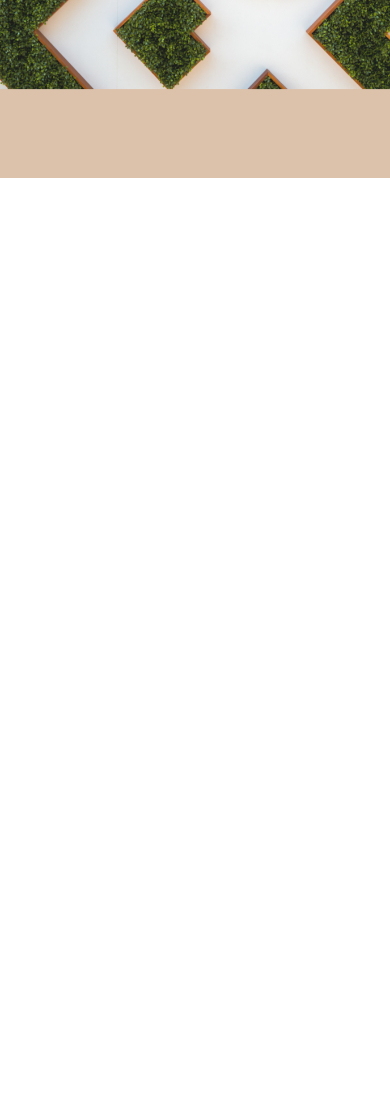
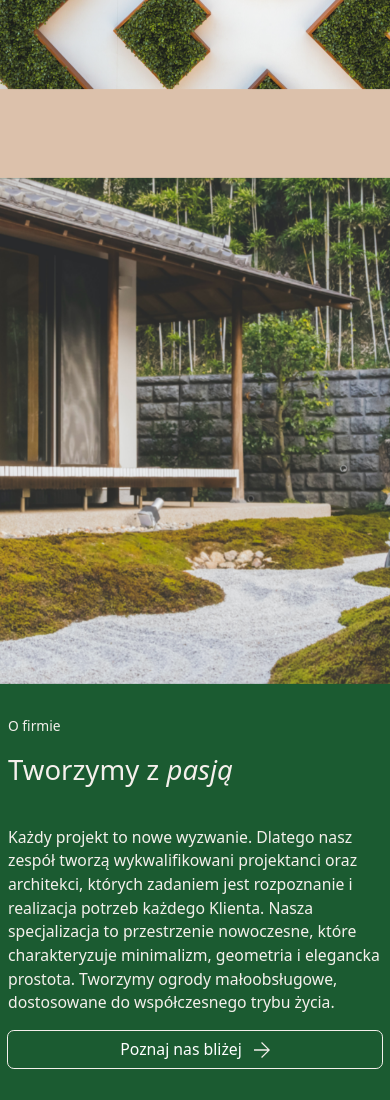
Before and after one commit to RaghRoog/zadanie_rekrutacyjne_adRespect.pl, a website with bundled scripts: page index.html in a window 390 px wide. Shown: the part 824-1924 px from the top of the page. Before the commit the page ends 1002 px from the top, so only its background shows below. Built offline with nearby package versions, Linux system fonts and the light colour scheme; files whose address does not match are found by name.

Commit message:
sekcja o firmie oraz poprawa responsywnosci

```diff
--- a/index.html
+++ b/index.html
@@ -52,15 +52,15 @@
         </nav>
         <div class="container-fluid hero-section">
             <div class="row">
-                <div class="col-lg-7 left-side">
-                    <div class="text">
+                <div class="col-lg-7 grid-side">
+                    <div class="text-and-btns">
                         <p class="h1">Nowoczesna <br> aranżacja <br> Twojego ogrodu</p>
                         <p>
                             Marka GiardDesign to wieloletnie doświadczenie i wysoka estetyka
                             realizacji. Oferujemy kompleksowy zakres usług z indywidualnym
                             podejściem do każdego projektu.
                         </p>
-                        <div class="btn-container">
+                        <div id="hero-btn-container" class="btn-container">
                             <button class="btn">Skontaktuj się z nami</button>
                             <button class="btn">Zobacz nasze realizacje
                                 <img src="imgs/arrow-down.svg" alt="arrow down">
@@ -68,7 +68,7 @@
                         </div>
                     </div>
                 </div>
-                <div class="col-lg right-side position-relative">
+                <div class="col-lg absolute-side position-relative">
                     <div style="height: 100%;width: 100%;" class="position-absolute end-0">
                         <div id="heroSectionCarousel" class="carousel slide" data-bs-ride="'carousel">
                             <div class="carousel-inner">
@@ -95,5 +95,41 @@
                 </div>
             </div>
         </div>
+        <div class="container-fluid o-firmie-section">
+            <div class="row">
+                <div class="col-lg absolute-side position-relative">
+                    <div class="img-container position-absolute end-0">
+                        <img src="/imgs/o-firmie-img.png" alt="o firmie image">
+                    </div>
+                </div>
+                <div class="col-lg-7 grid-side">
+                    <div class="text-and-btns">
+                        <small>O firmie</small>
+                        <p class="h1">Tworzymy z <span class="fst-italic">pasją</span></p>
+                        <p>
+                            Każdy projekt to nowe wyzwanie. Dlatego nasz zespół tworzą
+                            wykwalifikowani projektanci oraz architekci, których zadaniem jest
+                            rozpoznanie i realizacja potrzeb każdego Klienta. Nasza specjalizacja
+                            to przestrzenie nowoczesne, które charakteryzuje minimalizm, geometria
+                            i elegancka prostota. Tworzymy ogrody małoobsługowe, dostosowane do
+                            współczesnego trybu życia.
+                        </p>
+                        <div id="o-firmie-btn-container" class="btn-container">
+                            <button class="btn">Poznaj nas bliżej
+                                <img src="/imgs/arrow-right.svg" alt="arrow">
+                            </button>
+                        </div>
+                    </div>
+                </div>
+            </div>
+        </div>
+
+        <script>
+            //skrypt odpowiedzialny za ustawianie odpowiedniej szerokości
+            //kontenerowi z przyciskami (potrzebny dla responsywności)
+            let heroBtnContainerWidth = document.getElementById('hero-btn-container').clientWidth
+            let oFirmieBtnContainer = document.getElementById('o-firmie-btn-container')
+            oFirmieBtnContainer.style.width = `${heroBtnContainerWidth}px`
+        </script>
     </body>
 </html>
--- a/styles/heroBlock.css
+++ b/styles/heroBlock.css
@@ -1,18 +1,17 @@
 /* część stylów powtarza sie także dla sekcji 'o firmie'
 dlatego są one w jednym pliku */
 
-.hero-section{
-    background-color: #DCC1AB;
-}
-.left-side{
+/* wspólne style */
+.grid-side{
     display: flex;
     align-items: center;
     justify-content: flex-end;
     padding-right: 64px;
 }
-.text{
+.text-and-btns{
     width: min-content;
-    padding: 32px;
+    padding-bottom: 32px;
+    padding-top: 32px;
 }
 .h1{
     margin-bottom: 44px;
@@ -21,6 +20,14 @@ dlatego są one w jednym pliku */
 p{
     margin-bottom: 72px;
     width: 100%;
+}
+.absolute-side{
+    height: 90vh;
+}
+
+/* hero-section */
+.hero-section{
+    background-color: #DCC1AB;
 }
 .btn-container{
     display: flex;
@@ -43,10 +50,6 @@ p{
     padding-right: 22px;
     padding-top: 12px;
     padding-bottom: 14px;
-}
-.right-side{
-    background-color: #DCC1AB;
-    height: 90vh;
 }
 .carousel, .carousel-inner{
     height: inherit;
@@ -81,28 +84,76 @@ p{
     transform: rotate(180deg);
 }
 
+/* 'o firmie' section */
+.o-firmie-section{
+    background-color: #1B5B31;
+    color: #F5F0EC;
+}
+.img-container{
+    height: 100%;
+    width: 100%;
+}
+.img-container img{
+    height: 100%;
+    width: 100%;
+    object-fit: cover;
+}
+.o-firmie-section .text-and-btns{
+    padding-left: 96px;
+}
+.o-firmie-section .grid-side{
+    justify-content: flex-start;
+    padding-right: 0;
+    padding-left: 64px;
+}
+.o-firmie-section .btn{
+    display: flex;
+    justify-content: center;
+    align-items: center;
+    gap: 12px;
+    outline: 1px solid #F5F0EC;
+}
+small{
+    display: inline-block;
+    margin-bottom: 16px;
+}
+.o-firmie-section .h1{
+    margin-bottom: 40px;
+}
+
+@media only screen and (max-width: 992px) {
+    .grid-side{
+        padding: 0;
+        flex-direction: column;
+    }
+    .text-and-btns{
+        display: flex;
+        flex-direction: column;
+    }
+    .btn-container{
+        align-self: center;
+    }
+    .o-firmie-section .grid-side{
+        padding-left: 0;
+    }
+    .o-firmie-section .text-and-btns{
+        padding-left: 0;
+    }
+    #o-firmie-btn-container{
+        display: flex;
+        justify-content: center;
+    }
+}
+
 @media only screen and (max-width: 650px) {
     .btn-container{
         flex-direction: column;
         width: 250px;
     }
-    .right-side{
+    .absolute-side{
         height: 60vh;
     }
     .controls-container{
         display: none;
     }
 }
-@media only screen and (max-width: 992px) {
-    .left-side{
-        padding: 0;
-        flex-direction: column;
-    }
-    .text{
-        display: flex;
-        flex-direction: column;
-    }
-    .btn-container{
-        align-self: center;
-    }
-}
```
Also changed, not shown: imgs/arrow-right.svg (added), imgs/o-firmie-img.png (added).
